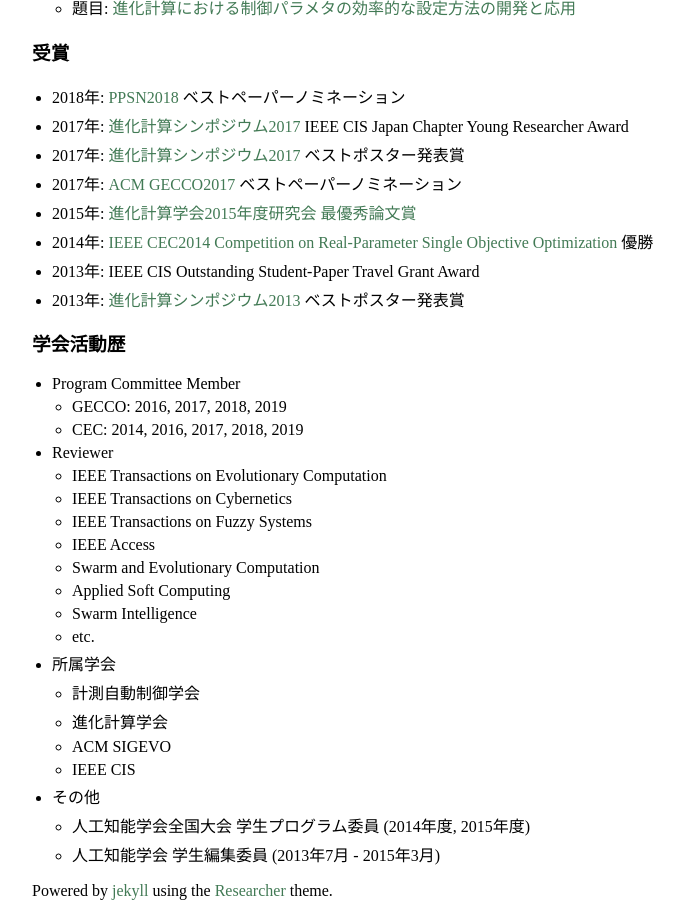
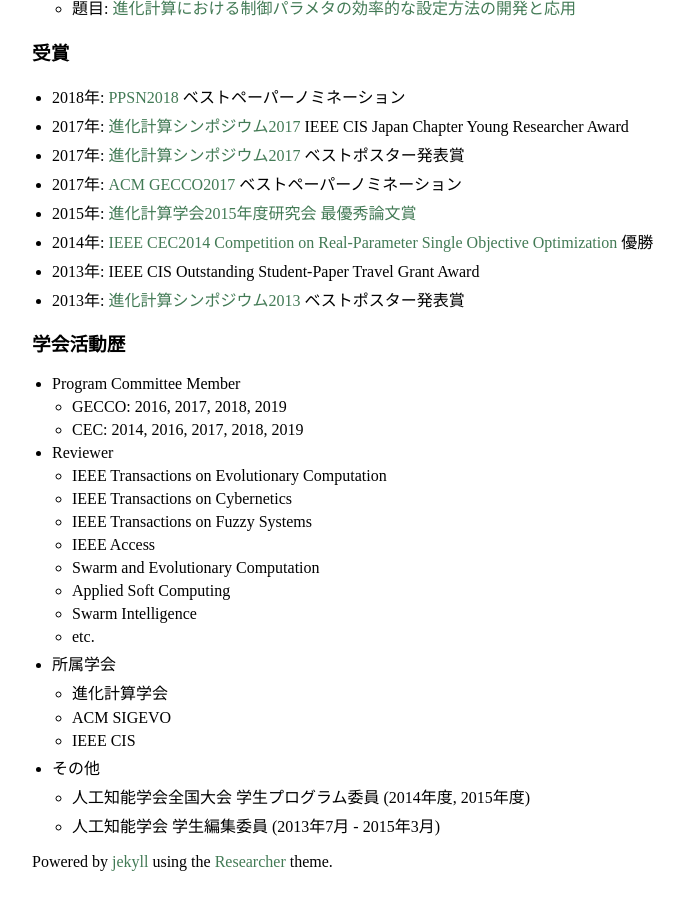
Before and after one commit to ryojitanabe/ryojitanabe.github.io, a Jekyll site: the page built from about-j.md, in a window 1280 px wide and 900 px high, scrolled down 733 px. Shown: the whole window, without its empty margins (163-847 px from the left). Built offline with Jekyll 4.4.1, drawn with Linux system fonts in a browser that asks for light colours; after the commit the page ends 1604 px from its top, so only the background shows below that.

Commit message:
update info

```diff
--- a/about-j.md
+++ b/about-j.md
@@ -59,7 +59,6 @@
   * etc.
 
 * 所属学会
-  * 計測自動制御学会
   * 進化計算学会
   * ACM SIGEVO
   * IEEE CIS
```
Also changed, not shown: 1 other file.
